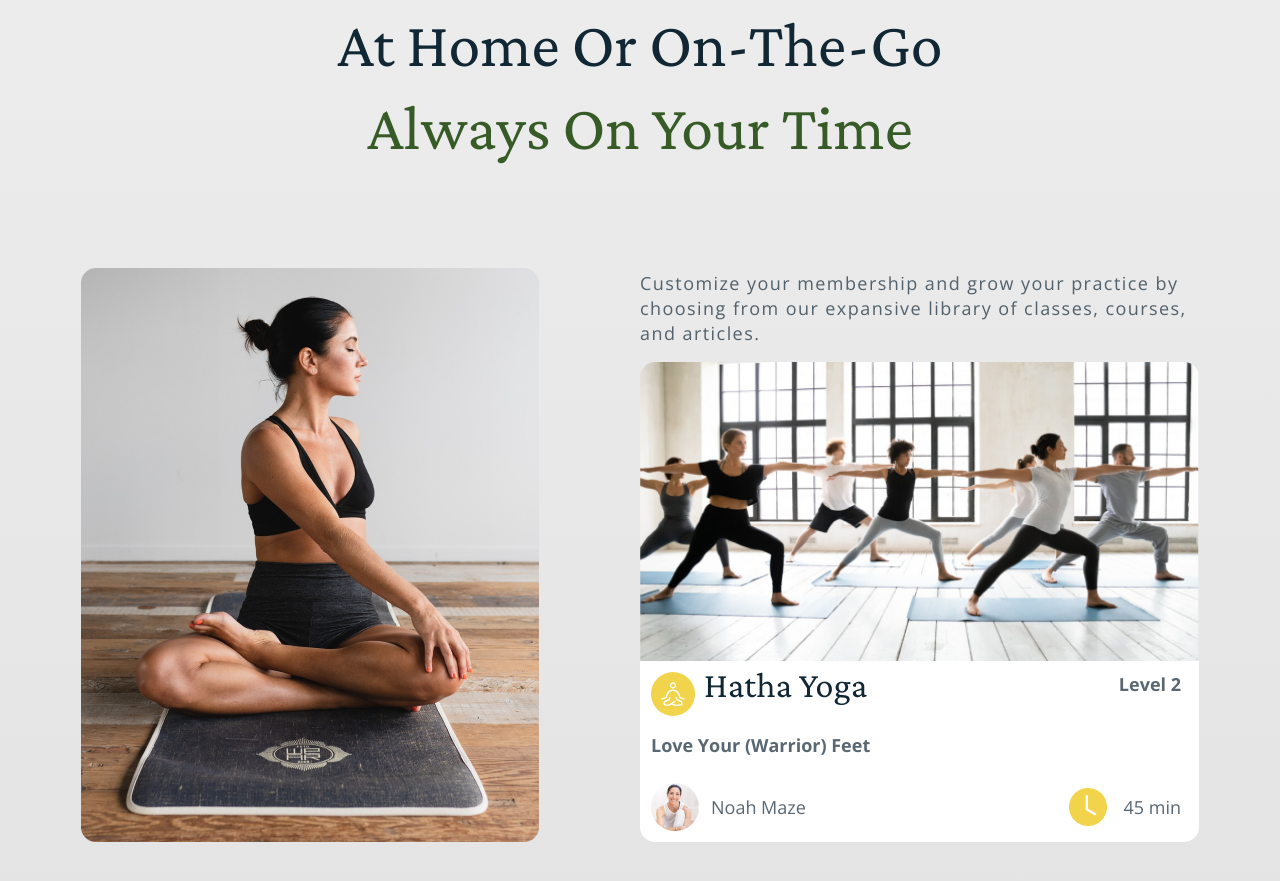
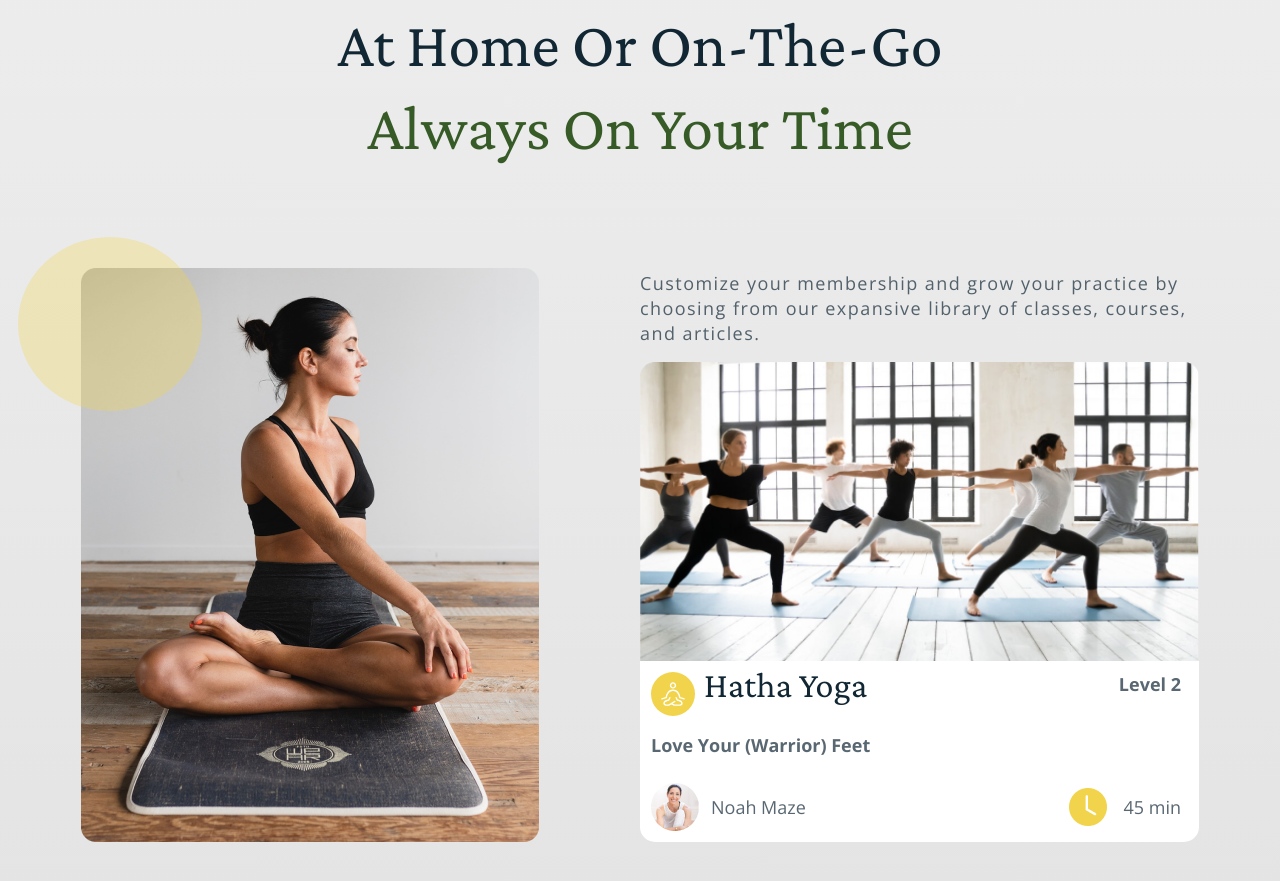
Before and after one commit to deviatovae/landing-page_yoga, a plain HTML site: page index.html in a window 1280 px wide. Shown: the part 1491-2372 px from the top of the page. Drawn offline with nearby package versions, Linux system fonts and the light colour scheme; no server answers.

Commit message:
added styles to at-home block

```diff
--- a/css/styles.css
+++ b/css/styles.css
@@ -432,6 +432,16 @@ a:active {
     display: flex;
     align-items: end;
     height: 574px;
+    position: relative;
+}
+.at-home_body__circle{
+    position: absolute;
+    width: 184px;
+    height: 174px;
+    left: -63px;
+    top: -31px;
+    background: rgba(241, 212, 75, 0.3);
+    border-radius: 50%;
 }
 
 .at-home__column {
--- a/index.html
+++ b/index.html
@@ -143,6 +143,7 @@
                                 class="green">Always On Your Time</span></h1>
                     </div>
                     <div class="at-home__body">
+                        <div class="at-home_body__circle"></div>
                         <div class="at-home__column">
                             <div class="at-home__item">
                                 <div class="item-at-home__image image-left"><img src="img/at-home/image-left.png"
```
